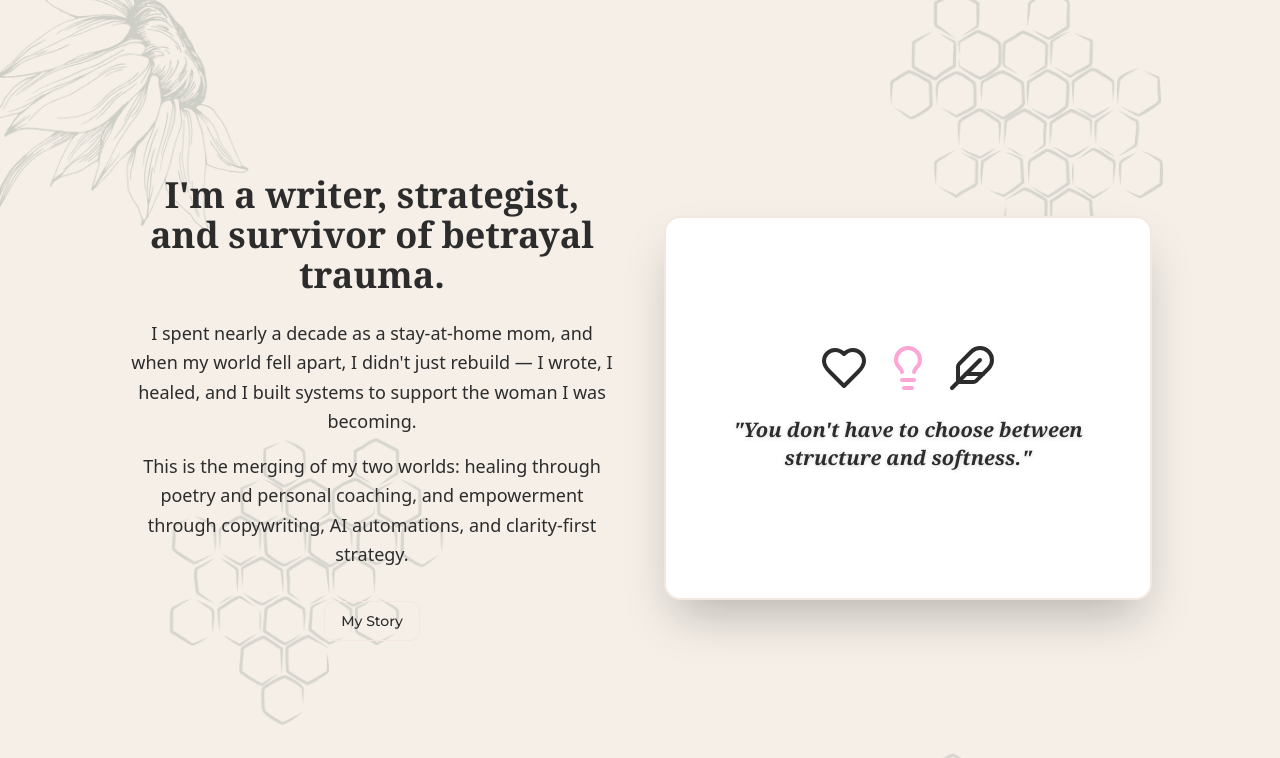
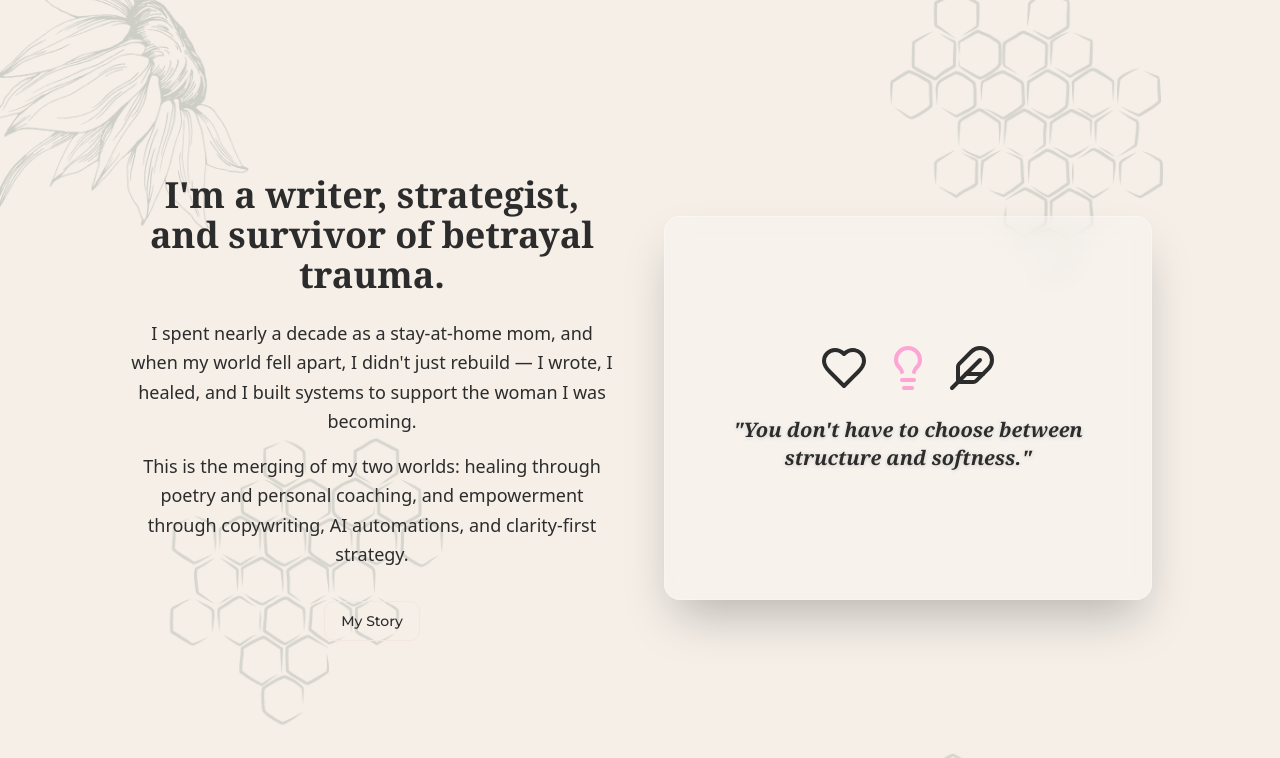
Before and after one commit to Candidheart/thecandidheart, a React (Vite) app in the folder frontend/: page / in a window 1280 px wide. Shown: the part 543-1301 px from the top of the page. Built offline with nearby package versions, Linux system fonts and the light colour scheme.

Commit message:
Add transparent blurred background to quote card under hero section

```diff
--- a/frontend/src/pages/Home.jsx
+++ b/frontend/src/pages/Home.jsx
@@ -52,7 +52,7 @@ const Home = () => {
               </div>
 
               <div className="relative z-30">
-                <div className="bg-white rounded-2xl p-8 h-96 flex items-center justify-center border-2 border-sage-300 shadow-2xl">
+                <div className="bg-white/20 backdrop-blur-md rounded-2xl p-8 h-96 flex items-center justify-center border border-white/30 shadow-2xl">
                   <div className="text-center">
                     <div className="flex justify-center space-x-4 mb-6">
                       <Heart className="h-12 w-12 text-sage-500" />
```
